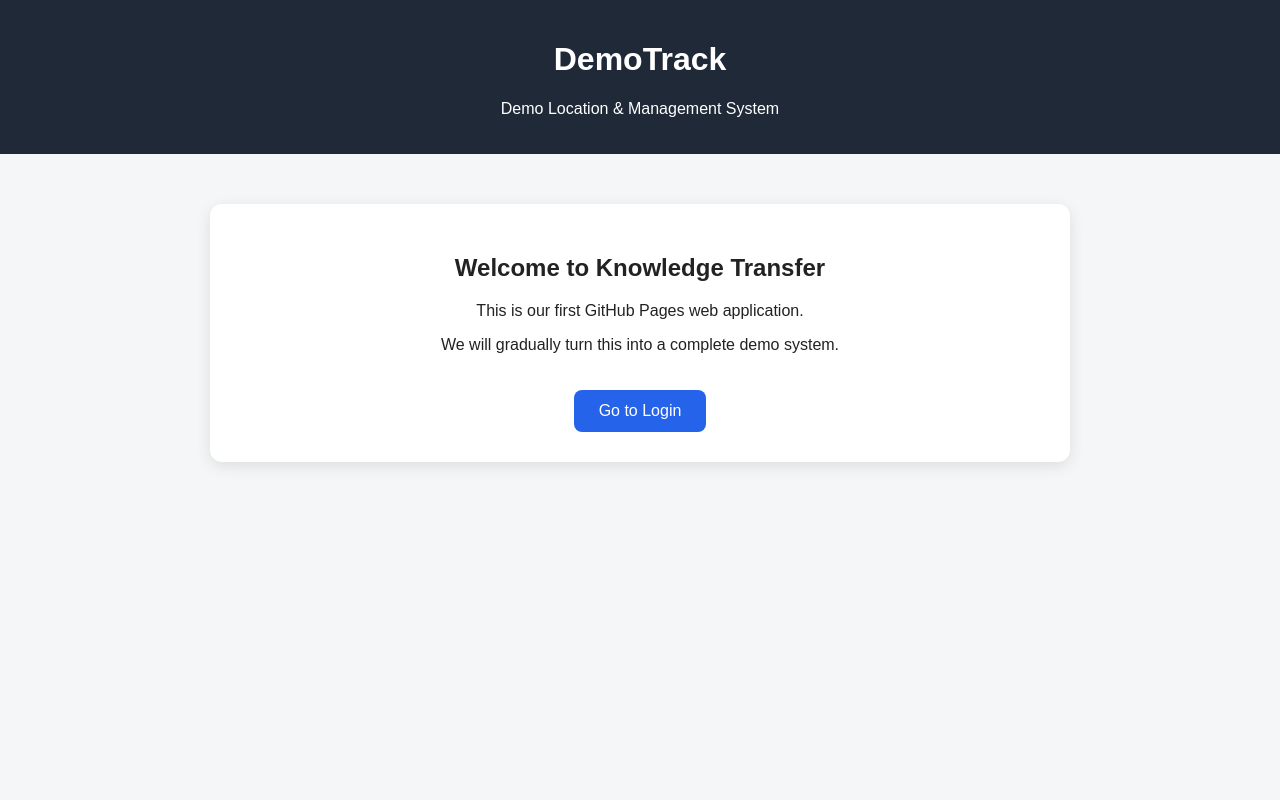
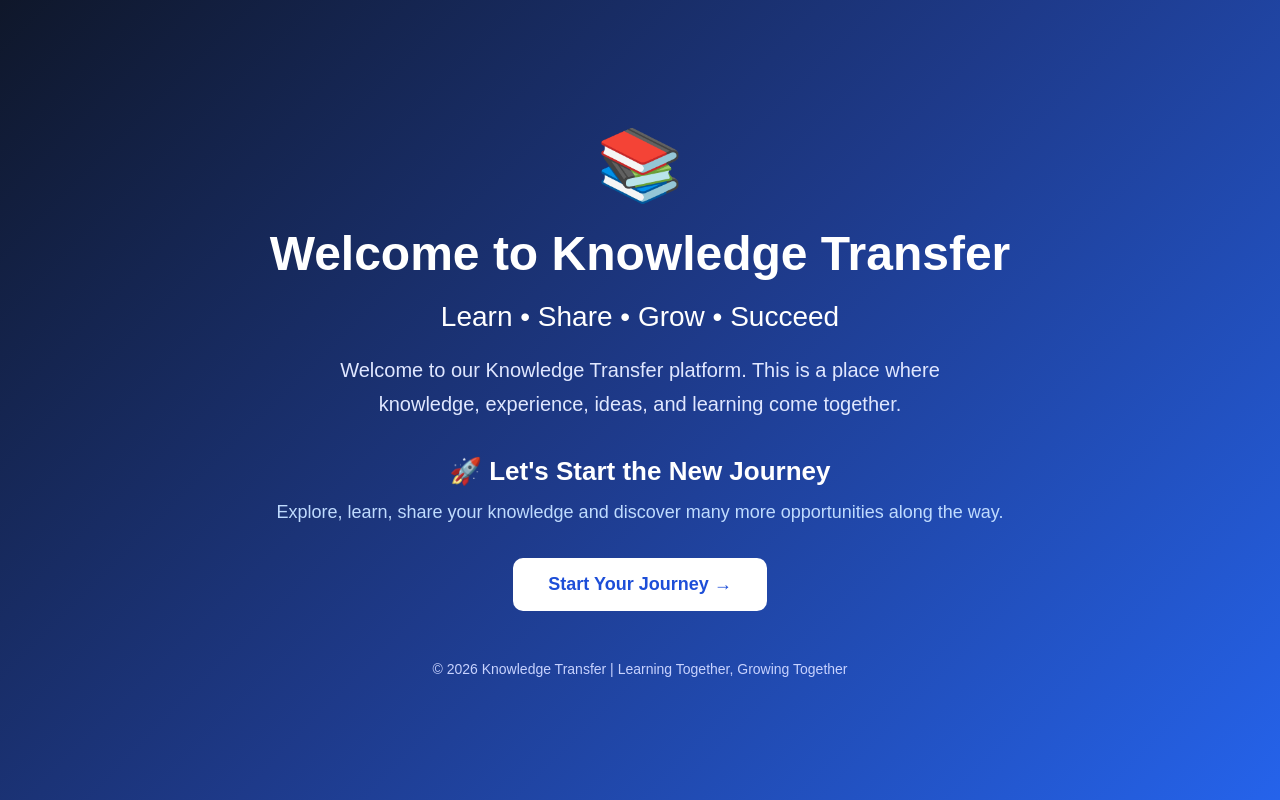
Before and after one commit to trainingaltametrics-ALTA/Knowledge-Transfer, a plain HTML site: page Index.html in a window 1280 px wide. Drawn offline with Linux system fonts and the light colour scheme.

Commit message:
Update Index.html

```diff
--- a/Index.html
+++ b/Index.html
@@ -1,74 +1,149 @@
+
 <!DOCTYPE html>
 <html lang="en">
 <head>
     <meta charset="UTF-8">
     <meta name="viewport" content="width=device-width, initial-scale=1.0">
 
-    <title>DemoTrack</title>
+    <title>Welcome to Knowledge Transfer</title>
 
     <style>
-        body {
+        * {
+            box-sizing: border-box;
             margin: 0;
-            font-family: Arial, sans-serif;
-            background: #f4f6f8;
-            color: #222;
+            padding: 0;
         }
 
-        header {
-            background: #1f2937;
+        body {
+            font-family: Arial, sans-serif;
+            min-height: 100vh;
+            display: flex;
+            align-items: center;
+            justify-content: center;
+            background: linear-gradient(135deg, #0f172a, #1e3a8a, #2563eb);
             color: white;
-            padding: 20px;
-            text-align: center;
         }
 
-        main {
-            max-width: 800px;
-            margin: 50px auto;
-            padding: 30px;
+        .container {
+            width: 90%;
+            max-width: 900px;
             text-align: center;
-            background: white;
-            border-radius: 12px;
-            box-shadow: 0 4px 15px rgba(0,0,0,0.1);
+            padding: 60px 30px;
         }
 
-        .button {
-            display: inline-block;
-            margin-top: 20px;
-            padding: 12px 25px;
-            background: #2563eb;
-            color: white;
-            text-decoration: none;
-            border-radius: 8px;
+        .icon {
+            font-size: 70px;
+            margin-bottom: 20px;
         }
 
-        .button:hover {
-            background: #1d4ed8;
+        h1 {
+            font-size: 48px;
+            margin-bottom: 20px;
+        }
+
+        h2 {
+            font-size: 28px;
+            font-weight: normal;
+            margin-bottom: 20px;
+        }
+
+        .welcome {
+            font-size: 20px;
+            line-height: 1.7;
+            margin: 0 auto 35px;
+            max-width: 700px;
+            color: #e0e7ff;
+        }
+
+        .journey {
+            font-size: 26px;
+            font-weight: bold;
+            margin-bottom: 15px;
+        }
+
+        .more {
+            font-size: 18px;
+            color: #bfdbfe;
+            margin-bottom: 35px;
+        }
+
+        .start-btn {
+            display: inline-block;
+            padding: 16px 35px;
+            background: white;
+            color: #1d4ed8;
+            text-decoration: none;
+            border-radius: 10px;
+            font-size: 18px;
+            font-weight: bold;
+            transition: 0.3s;
+        }
+
+        .start-btn:hover {
+            transform: translateY(-3px);
+            background: #dbeafe;
+        }
+
+        .footer {
+            margin-top: 50px;
+            font-size: 14px;
+            color: #c7d2fe;
+        }
+
+        @media (max-width: 600px) {
+            h1 {
+                font-size: 34px;
+            }
+
+            h2 {
+                font-size: 22px;
+            }
+
+            .welcome {
+                font-size: 17px;
+            }
+
+            .journey {
+                font-size: 22px;
+            }
         }
     </style>
 </head>
 
 <body>
 
-    <header>
-        <h1>DemoTrack</h1>
-        <p>Demo Location & Management System</p>
-    </header>
+    <div class="container">
 
-    <main>
-        <h2>Welcome to Knowledge Transfer</h2>
+        <div class="icon">📚</div>
 
-        <p>
-            This is our first GitHub Pages web application.
+        <h1>Welcome to Knowledge Transfer</h1>
+
+        <h2>Learn • Share • Grow • Succeed</h2>
+
+        <p class="welcome">
+            Welcome to our Knowledge Transfer platform.
+            This is a place where knowledge, experience, ideas,
+            and learning come together.
         </p>
 
-        <p>
-            We will gradually turn this into a complete demo system.
+        <div class="journey">
+            🚀 Let's Start the New Journey
+        </div>
+
+        <p class="more">
+            Explore, learn, share your knowledge and discover
+            many more opportunities along the way.
         </p>
 
-        <a class="button" href="login.html">
-            Go to Login
+        <a href="login.html" class="start-btn">
+            Start Your Journey →
         </a>
-    </main>
+
+        <div class="footer">
+            © 2026 Knowledge Transfer | Learning Together, Growing Together
+        </div>
+
+    </div>
 
 </body>
 </html>
```
